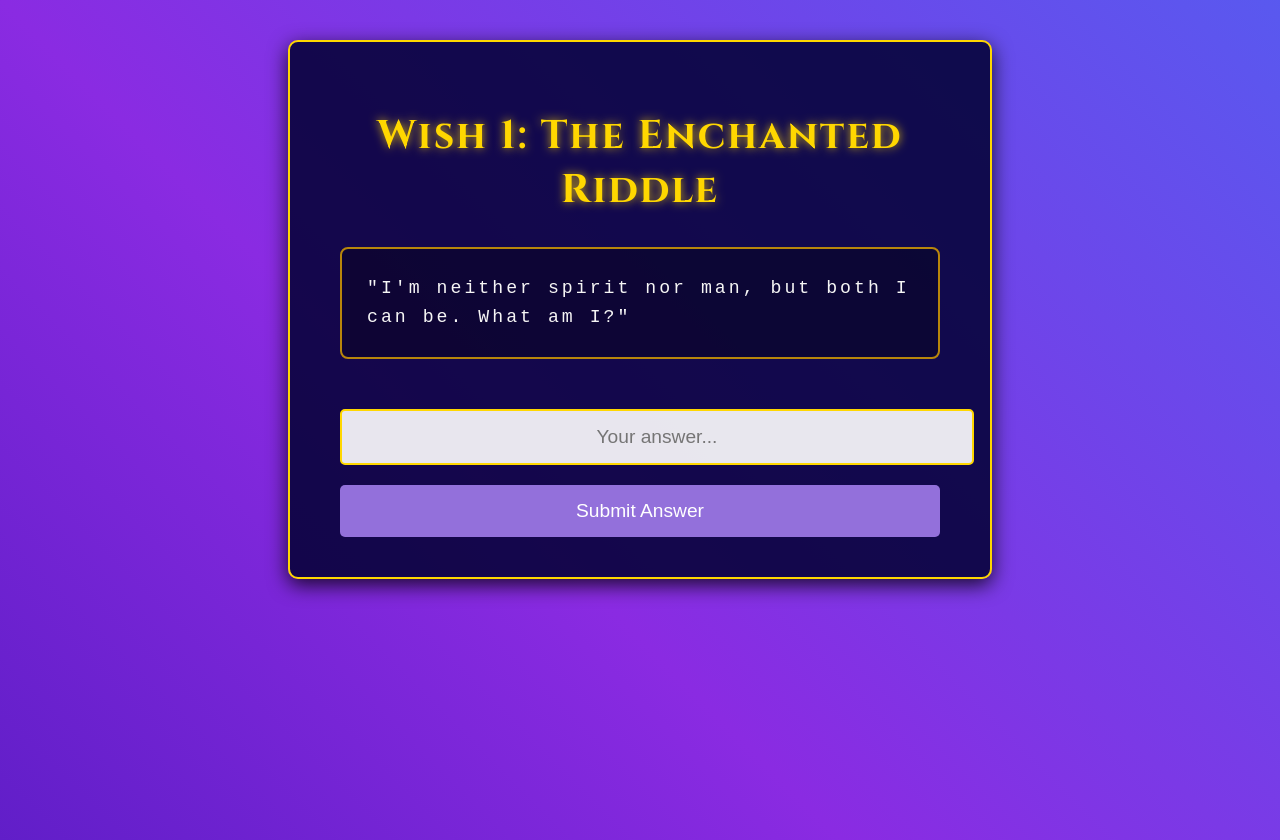
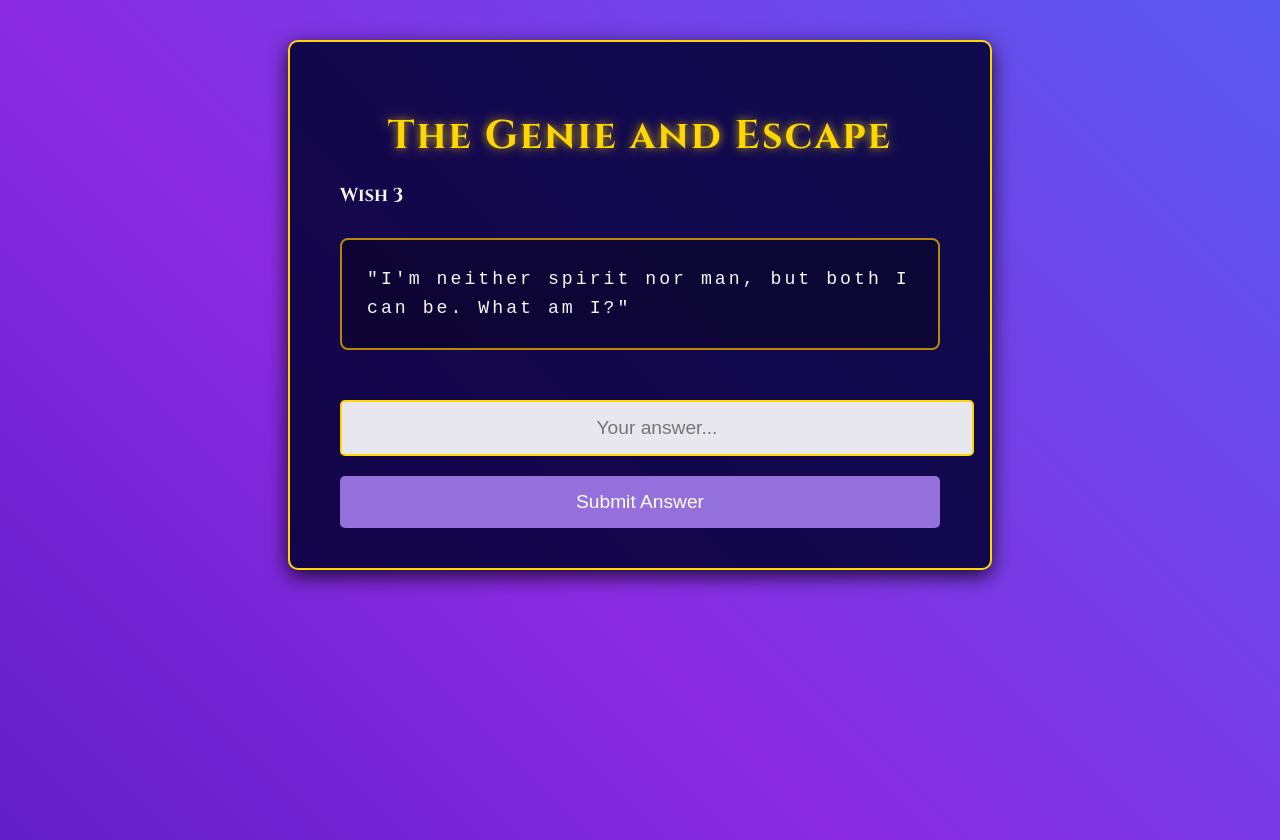
Before and after one commit to adem1625/LDAKDJFEF, a plain HTML site: page index.html in a window 1280 px wide. Drawn offline with Linux system fonts and the light colour scheme.

Commit message:
Update index.html

```diff
--- a/index.html
+++ b/index.html
@@ -200,7 +200,8 @@
   <div class="container active" id="gameContainer">
     <!-- Challenge 1: Riddle -->
     <div id="challenge1" class="challenge active">
-      <h1>Wish 1: The Enchanted Riddle</h1>
+      <h1>The Genie and Escape</h1>
+      <h3>Wish 3</h3>
       <div class="sand-text">
         "I'm neither spirit nor man, but both I can be. What am I?"
       </div>
@@ -212,7 +213,8 @@
 
     <!-- Challenge 2: New Riddle -->
     <div id="challenge2" class="challenge">
-      <h1>Wish 2: The Origin Question</h1>
+      <h1>The Genie and Escape</h1>
+      <h3>Wish 2 </h3>
       <div class="sand-text">
         "You have made your first wish, now another must come,<br>
         But before I grant it, answer where I'm from."
@@ -225,7 +227,8 @@
 
     <!-- Challenge 3: Mystical Image Puzzle -->
     <div id="challenge3" class="challenge">
-      <h1>Mystical Image Puzzle</h1>
+      <h1>The Genie and Escape</h1>
+      <h3>Wish 3</h3>
       <div class="puzzle-container" id="puzzleContainer"></div>
       <div id="winMessage">Puzzle Solved! Ancient Magic Restored! 🔮</div>
     </div>
```
